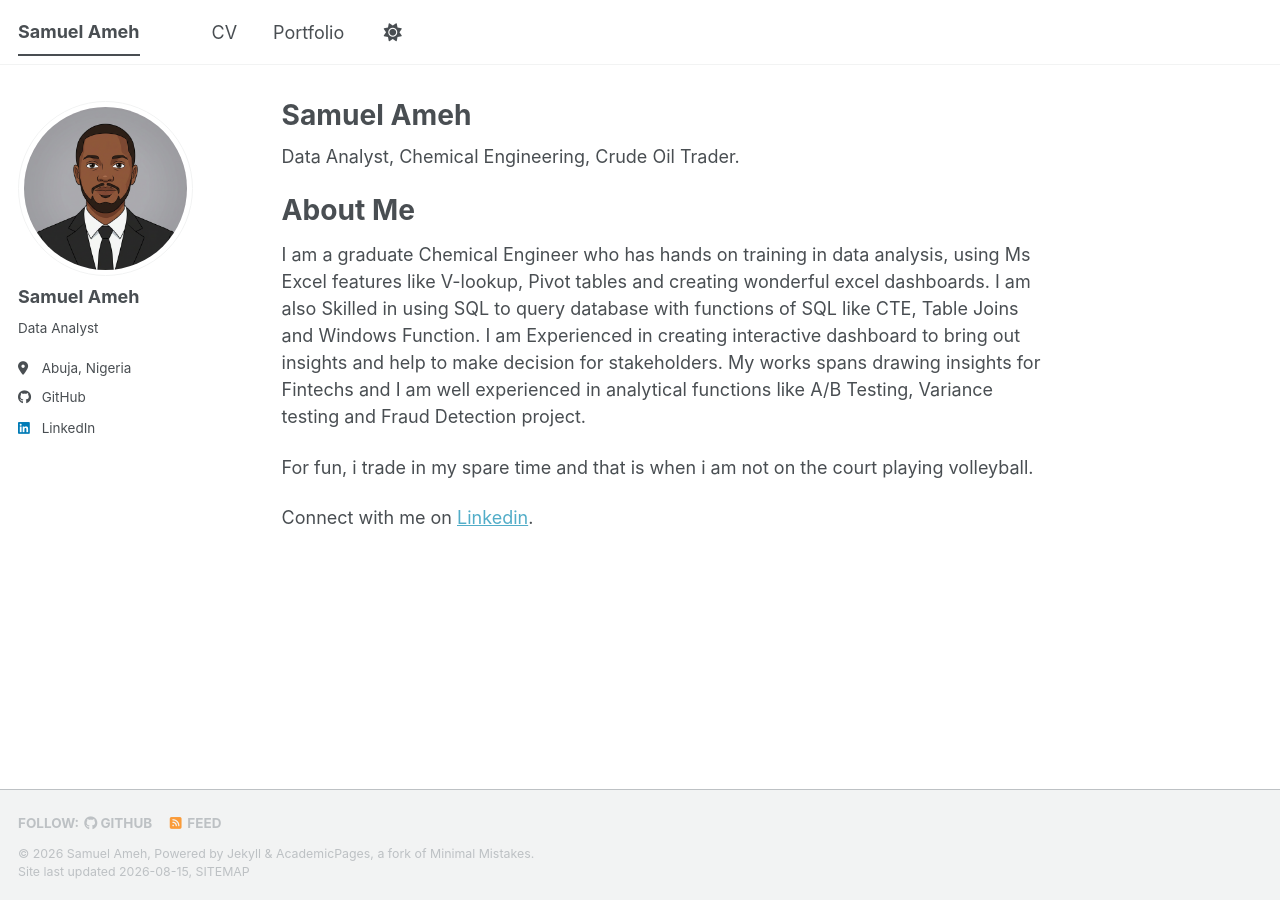
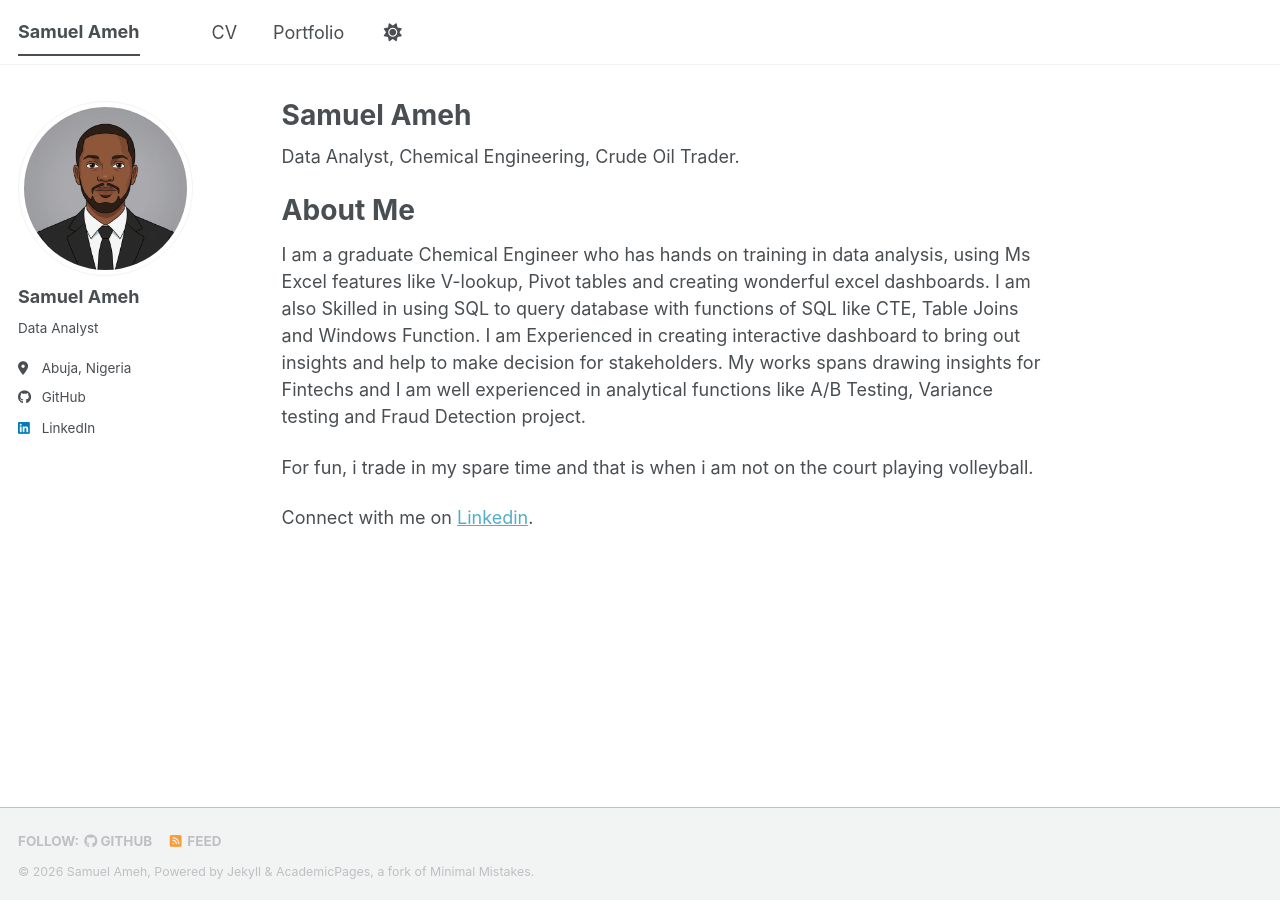
Before and after one commit to amehsamuel/amehsamuel.github.io, a Jekyll site: the page built from _pages/about.md, in a window 1280 px wide. Built offline with Jekyll 4.4.1, drawn with Linux system fonts in a browser that asks for light colours; a style sheet for code colours, icons or effects is not loaded.

Commit message:
Remove 'Site last updated' from footer
Removed the 'Site last updated' line from the footer.

```diff
--- a/_includes/footer.html
+++ b/_includes/footer.html
@@ -21,5 +21,4 @@
 
 <div class="page__footer-copyright">
   &copy; {{ site.time | date: '%Y' }} {{ site.name | default: site.title }}, {{ site.data.ui-text[site.locale].powered_by | default: "Powered by" }} <a href="https://jekyllrb.com" rel="nofollow">Jekyll</a> &amp; <a href="https://github.com/academicpages/academicpages.github.io">AcademicPages</a>, a fork of <a href="https://mademistakes.com/work/minimal-mistakes-jekyll-theme/" rel="nofollow">Minimal Mistakes</a>.<br />
-  Site last updated {{ "now" | date: '%Y-%m-%d' }}, <a href="/sitemap/" style="text-transform: uppercase;">{{ site.data.ui-text[site.locale].site_map | default: "Sitemap" }}</a>
 </div>
```
